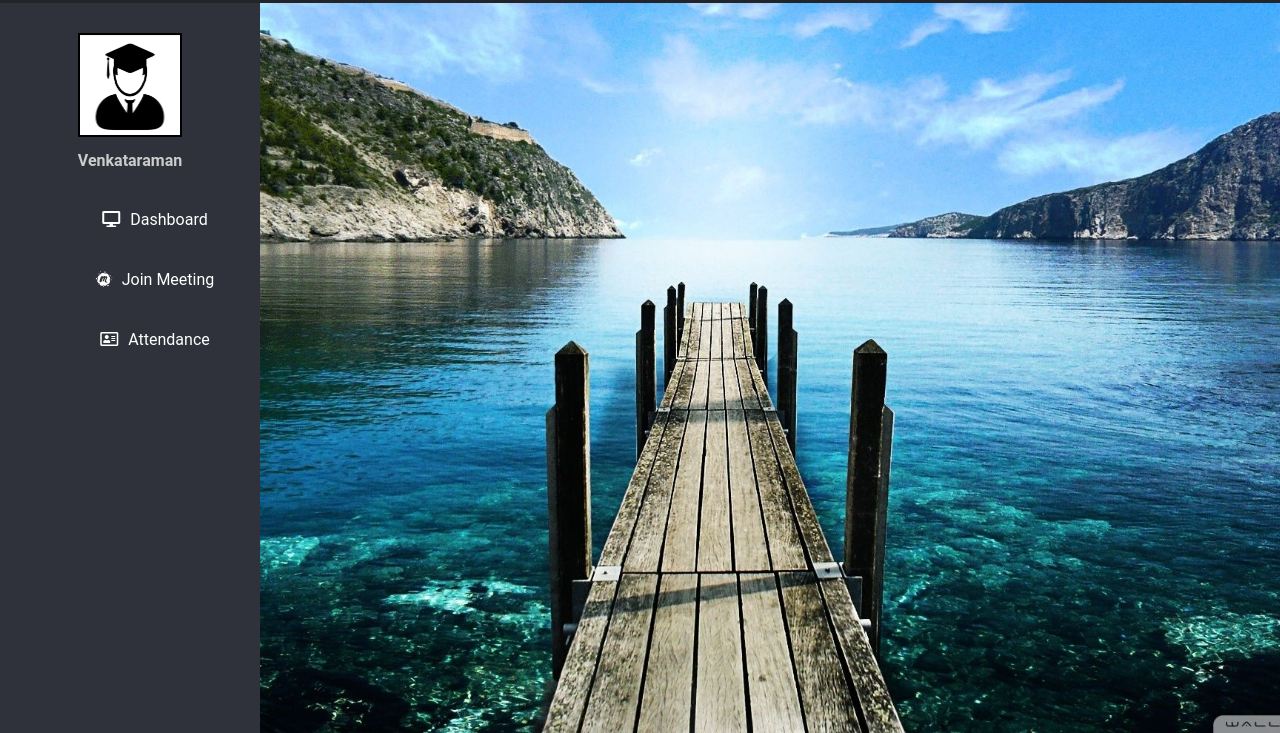
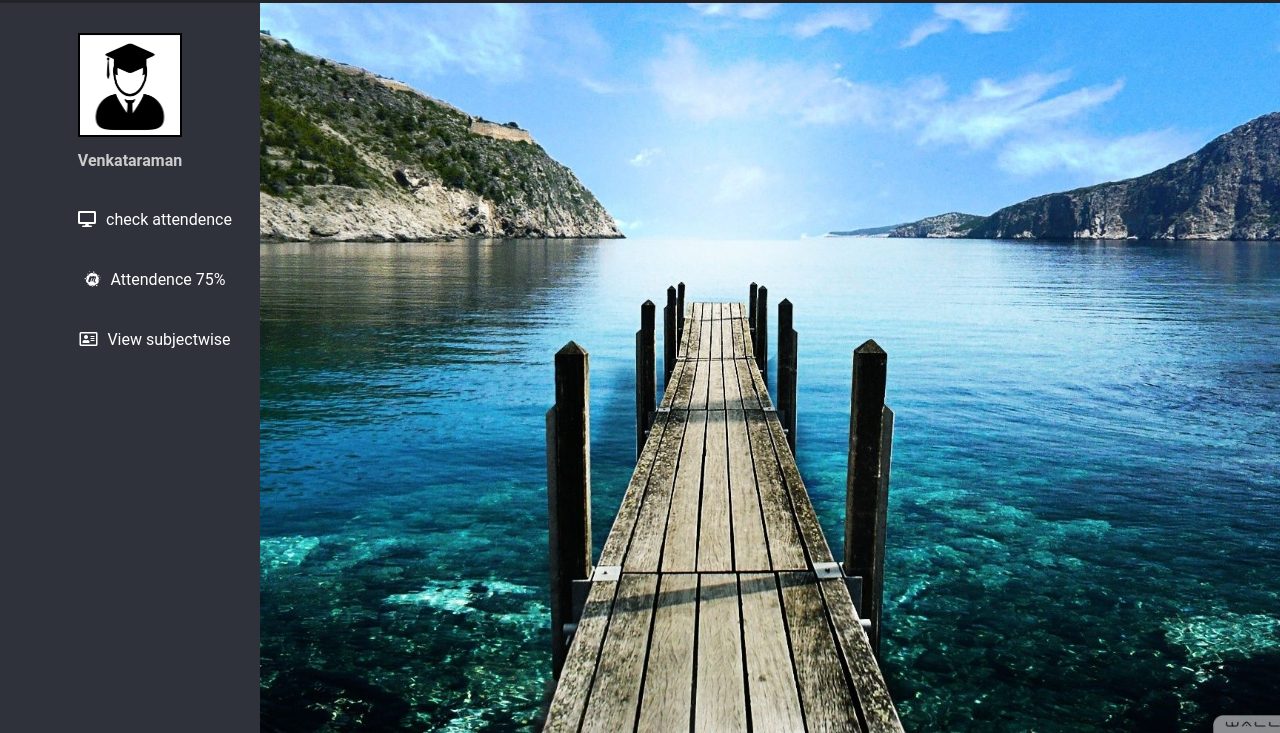
Before and after one commit to venkat19-spec/Software_project, a plain HTML site: page views/studentdash.html in a window 1280 px wide. Shown: the part 67-800 px from the top of the page. Drawn offline with Linux system fonts and the light colour scheme.

Commit message:
Update studentdash.html

```diff
--- a/views/studentdash.html
+++ b/views/studentdash.html
@@ -26,9 +26,9 @@
         <div class="sidebar" align="center">
                 <img src="studenticon.jpg" class="profile_image" alt="" height="200px" width="200px" border="2px">
                 <h4>Venkataraman</h4>
-            <a href="Checksemattendence"><em class="fas fa-desktop"></em><span>Dashboard</span></a>
-            <a href="checkless"><em class="fab fa-meetup"></em><span>Join Meeting</span></a>
-            <a href="view"><em class="far fa-address-card"></em><span>Attendance</span></a>
+            <a href="Checksemattendence"><em class="fas fa-desktop"></em><span>check attendence</span></a>
+            <a href="checkless"><em class="fab fa-meetup"></em><span>Attendence 75% </span></a>
+            <a href="view"><em class="far fa-address-card"></em><span>View subjectwise</span></a>
 
 
         </div>
```
